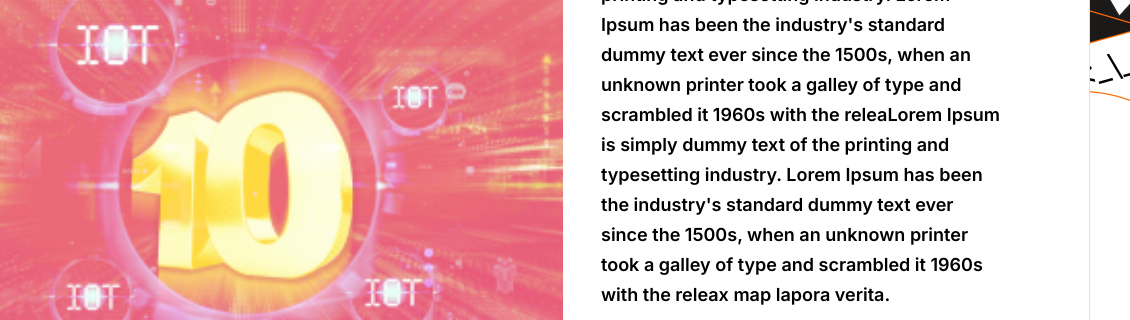
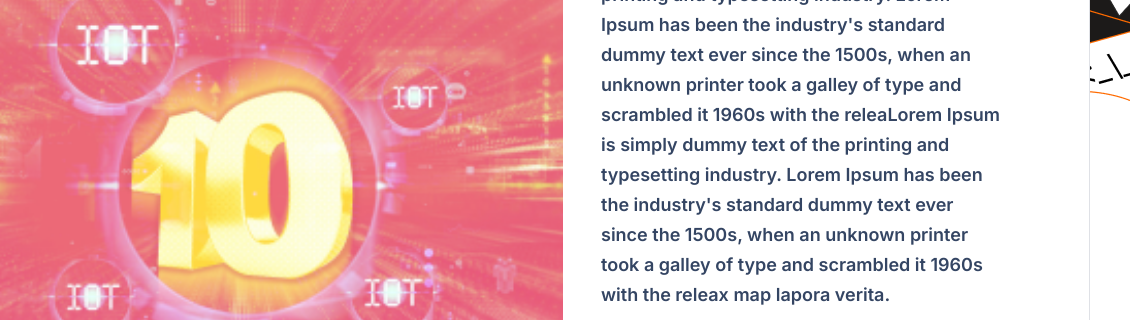
Before and after one commit to eerapheal/Ekpenisi-portfolio, a website: page index.html in a window 1280 px wide. Shown: the part 220-540 px from the top of the page, 150-1280 px from the left. Drawn offline with Linux system fonts and the light colour scheme.

Commit message:
Add color to modal-body

```diff
--- a/style.css
+++ b/style.css
@@ -124,6 +124,7 @@
   font-size: 17px;
   line-height: 22px;
   height: 5px;
+  color: #344563;
   margin-top: 150px;
 }
 
```
